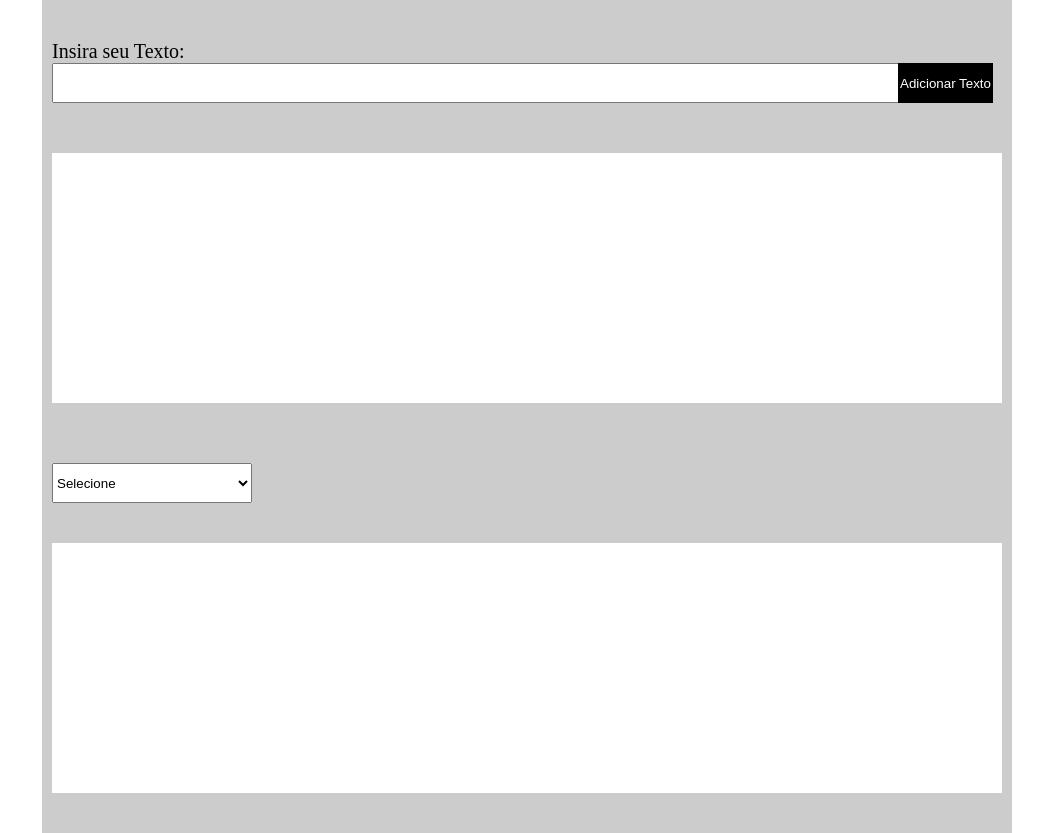
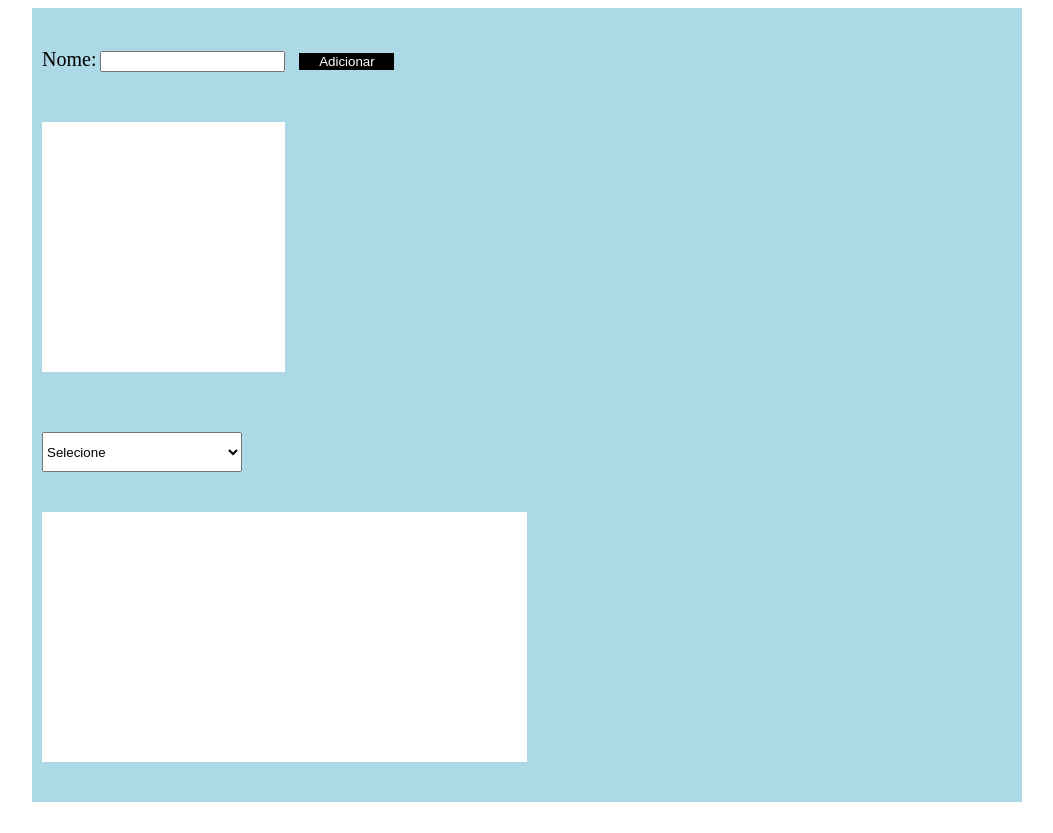
Before and after one commit to Ph91/ProvaWeb, a plain HTML site: page EX 01/index.html in a window 1280 px wide. Shown: the whole page, without its empty margins (113-1166 px from the left). After the commit the page ends 810 px from the top, so only its background shows below. Drawn offline with Linux system fonts and the light colour scheme.

Commit message:
Projeto enviado

```diff
--- a/EX 01/css/style.css
+++ b/EX 01/css/style.css
@@ -1,52 +1,34 @@
-*, *::before, *::after{
-    margin: 0;
-    padding: 0;
-    box-sizing: border-box;
-}
-html, body{
-    height: 100%;
-}
 
-/*Classes auxiliares*/
-.container{
+.center{
     margin: 0 auto;
     padding: 40px 10px;
     max-width: 970px;
     width: 100%;
-    background-color: #ccc;
+    background-color: lightblue;
 }
 .clear{
     clear: both;
 }
 
-/*Formatacao secao1*/
-.secao1{
-    width: 100%;
+.div1{
+    width: 50%;
 }
-.secao1 label{
+.div1 label{
     color: black;
     font-size: 20px;
 }
-input[name=entradatexto]{
-    width: calc(100% - 100px);
-    height: 40px;
-    padding-left: 10px;
-}
-.secao1 button{
+
+.div1 button{
     width: 95px;
-    height: 40px;
-    margin-left: -8px;
+    margin-left: 10px;
     background-color: black;
     border: 0;
     cursor: pointer;
     outline: none;
     color: white;
 }
-.secao1 button:hover{
-    background-color: rgb(0, 0, 128);
-}
-#saidatexto{
-    width: 100%;
+#saida{
+    width: 50%;
     height: 250px;
     background-color: white;
     margin-top: 50px;
@@ -55,16 +37,15 @@ input[name=entradatexto]{
     font-size: 20px;
 }
 
-/*Formatacao secao2*/
-.secao2{
+.div2{
     margin-top: 60px;
 }
-.secao2 select{
+.div2 select{
     width: 200px;
     height: 40px;
 }
-#selectdiv{
-    width: 100%;
+#sdiv{
+    width: 50%;
     height: 250px;
     background-color: white;
     margin-top: 40px;
--- a/EX 01/EXERCICIO 01.html
+++ b/EX 01/index.html
@@ -8,18 +8,18 @@
         <title>Exercicio 01 - 01</title>
         <link rel="stylesheet" href="css/style.css">
     </head>
-    <body onload="boasvindas()">
-        <div class="container">
-            <div class="secao1">
-                <label for="entradatexto">Insira seu Texto:</label>
-                <input type="text" id="entradatexto" name="entradatexto">
-                <button type="submit" onclick="msgclick()">Adicionar Texto</button>
+    <body onload="vindas()">
+        <div class="center">
+            <div class="div1">
+                <label for="entradatexto">Nome:</label>
+                <input type="text" id="texto" name="texto">
+                <button type="submit" onclick="msgclick()">Adicionar</button>
 
-                <div id="saidatexto"></div>
+                <div id="saida"></div>
             </div>
 
-            <div class="secao2">
-                <select id="selecionar" onchange="selecione()">
+            <div class="div2">
+                <select id="selecao" onchange="selecione1()">
                     <option value="Selecione" selected>Selecione</option>
                     <option value="Matematica">Matematica</option>
                     <option value="Fisica">Fisica</option>
@@ -28,10 +28,10 @@
                     <option value="Educação Fisica">Educação Fisica</option>
                 </select>
 
-                <div id="selectdiv"></div>
+                <div id="sdiv"></div>
             </div>
         </div>
-        <!--scripts-->
+
         <script src="js/carregar.js"></script>
         <script src="js/clicar.js"></script>
         <script src="js/change.js"></script>
--- a/EX 01/js/carregar.js
+++ b/EX 01/js/carregar.js
@@ -1,4 +1,4 @@
 
-function boasvindas(){
+function vindas(){
     alert("Muito Bem-vindo");
 }
--- a/EX 01/js/change.js
+++ b/EX 01/js/change.js
@@ -1,5 +1,5 @@
 
-function selecione(){
-    var n = document.getElementById("selecionar").value;
-    document.getElementById("selectdiv").innerHTML = n;
+function selecione1(){
+    var n = document.getElementById("selecao").value;
+    document.getElementById("sdiv").innerHTML = n;
 }
--- a/EX 01/js/clicar.js
+++ b/EX 01/js/clicar.js
@@ -1,6 +1,6 @@
 
 function msgclick(){
 
-    var n1 = document.getElementById("entradatexto").value;
-    document.getElementById("saidatexto").innerHTML = n1;
+    var n = document.getElementById("texto").value;
+    document.getElementById("saida").innerHTML = n;
 }
--- a/EX 03/css/style.css
+++ b/EX 03/css/style.css
@@ -1,15 +1,5 @@
-*, *::after, *::before{
-    margin: 0;
-    padding: 0;
-    box-sizing: border-box;
-}
-html, body{
-    height: 100%;
-    font-family: Arial, Helvetica, sans-serif;
-}
 
-/*Classes auxiliares*/
-.container{
+.center{
     margin: 40px auto;
     max-width: 800px;
     width: 100%;
@@ -21,22 +11,17 @@ html, body{
     clear: both;
 }
 
-/*Formatacao*/
 h2{
     background-color: rgb(231, 229, 229);
     padding: 5px;
     font-size: 22px;
     margin: 10px 0;
-    -webkit-box-shadow: -2px 8px 6px -3px rgba(0,0,0,0.50);
-    -moz-box-shadow: -1px 7px 5px -2px rgba(0,0,0,0.50);
-    box-shadow: -1px 7px 5px -2px rgba(0,0,0,0.50);
+    box-shadow: -1px 7px 5px -2px rgba(0,0,0,0.60);
 }
 fieldset{
     margin-top: 29px;
     padding: 19px 39px;
     background-color: rgb(255, 255, 246);
-    -webkit-box-shadow: 5px 6px 5px -2px rgba(0,0,0,0.55);
-    -moz-box-shadow: 5px 6px 5px -2px rgba(0,0,0,0.55);
     box-shadow: 4px 6px 5px -2px rgba(0,0,0,0.55);
 }
 span{
@@ -53,20 +38,8 @@ label{
     font-size: 15px;
     font-weight: bold;
 }
-.single-box{
+.box{
     margin-bottom: 20px;
-}
-input[name=nome]{
-    width: 300px;
-}
-input[name=email]{
-    width: 366px;
-}
-input[name=login]{
-    width: 273px;
-}
-input[name=senha]{
-    width: 270px;
 }
 .btn-box{
     text-align: center;
@@ -84,9 +57,3 @@ input[type=submit]{
     cursor: pointer;
     padding: 8px;
 }
-input[type=submit]:hover{
-    background-color: rgb(141, 137, 137);
-}
-input[type=reset]:hover{
-    background-color: rgb(141, 137, 137);
-}
```
Also changed, not shown: EX 03/index.html (renamed from EX 03/EXERCICIO 03.html, +10 -11 lines), EX 03/js/onclick.js (+7 -9 lines), EX 02/index.html (renamed from EX 02/EXERCICIO 02.html).
